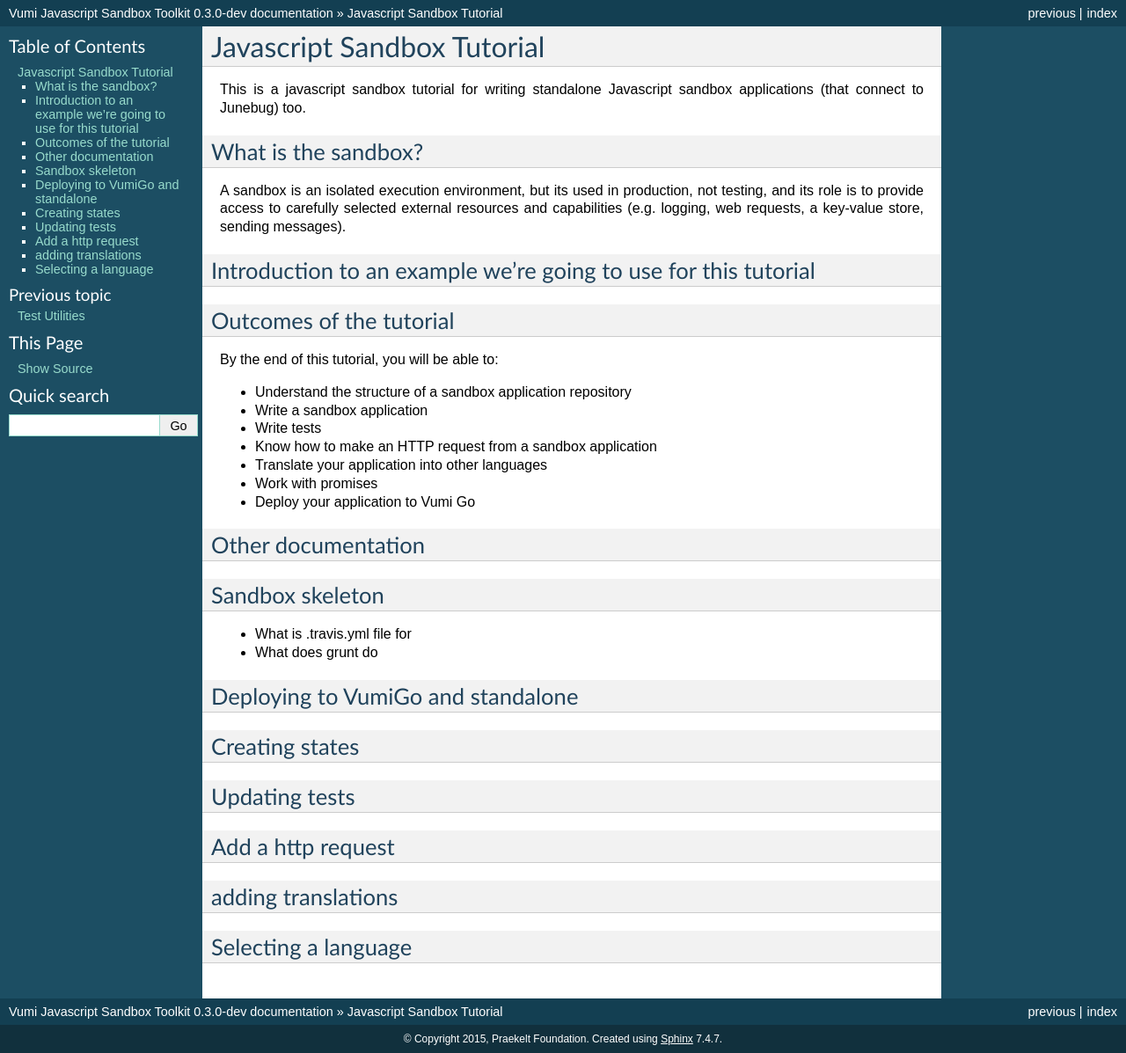
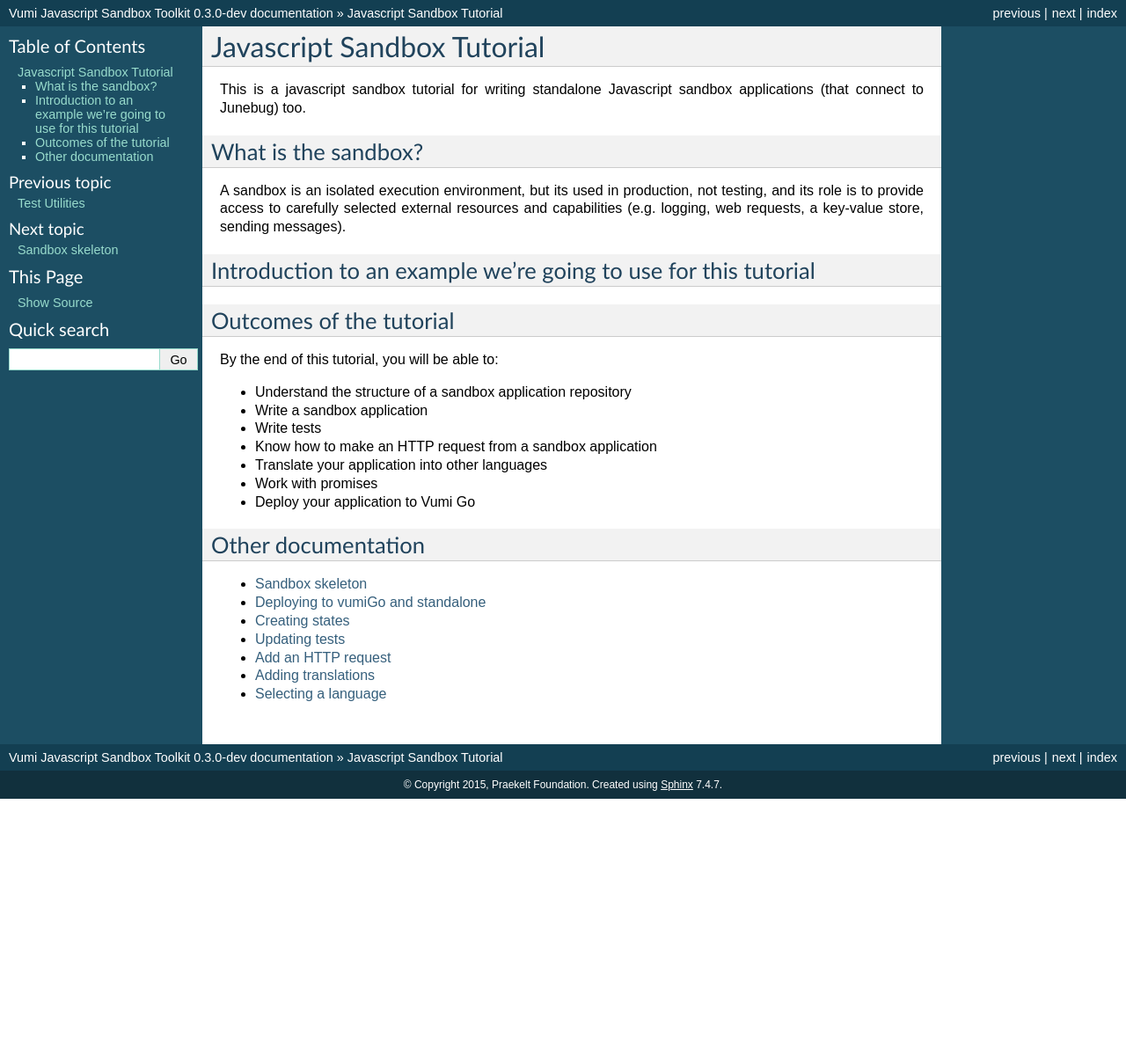
Before and after one commit to praekeltfoundation/vumi-jssandbox-toolkit, a Sphinx documentation site: the page built from docs/tutorial/index.rst, in a window 1280 px wide. Shown: the whole page at 88% size. Built offline with Sphinx 7.4.7, drawn with Linux system fonts in a browser that asks for light colours; after the commit the page ends 908 px from its top, so only the background shows below that.

Commit message:
created a file for each section

```diff
--- /dev/null
+++ b/docs/tutorial/add_an_http_request.rst
@@ -0,0 +1,4 @@
+Add an HTTP request
+===================
+
+This tutorial is under constructions.
--- /dev/null
+++ b/docs/tutorial/adding_translations.rst
@@ -0,0 +1,4 @@
+Adding translations
+===================
+
+This tutorial is under constructions.
--- /dev/null
+++ b/docs/tutorial/creating_states.rst
@@ -0,0 +1,4 @@
+Creating states
+===============
+
+This tutorial is under constructions.
--- /dev/null
+++ b/docs/tutorial/deploying_to_VumiGo_and_standalone.rst
@@ -0,0 +1,4 @@
+Deploying to vumiGo and standalone
+==================================
+
+This tutorial is under constructions.
--- a/docs/tutorial/index.rst
+++ b/docs/tutorial/index.rst
@@ -2,6 +2,7 @@ Javascript Sandbox Tutorial
 ===========================
 
 This is a javascript sandbox tutorial for writing standalone Javascript sandbox applications (that connect to Junebug) too.
+
 
 What is the sandbox?
 --------------------
@@ -30,33 +31,13 @@ By the end of this tutorial, you will be able to:
 Other documentation
 -------------------
 
+.. toctree::
+   :maxdepth: 1
 
-Sandbox skeleton
-----------------
-
-- What is .travis.yml file for
-- What does grunt do
-
-
-Deploying to VumiGo and standalone
-----------------------------------
-
-
-Creating states
----------------
-
-
-Updating tests
---------------
-
-
-Add a http request
-------------------
-
-
-adding translations
--------------------
-
-
-Selecting a language
---------------------
+   sandbox_skeleton.rst
+   deploying_to_VumiGo_and_standalone.rst
+   creating_states.rst
+   updating_tests.rst
+   add_an_http_request.rst
+   adding_translations.rst
+   selecting_a_language.rst
--- /dev/null
+++ b/docs/tutorial/sandbox_skeleton.rst
@@ -0,0 +1,4 @@
+Sandbox skeleton
+================
+
+This tutorial is under constructions.
--- /dev/null
+++ b/docs/tutorial/selecting_a_language.rst
@@ -0,0 +1,4 @@
+Selecting a language
+====================
+
+This tutorial is under constructions.
--- /dev/null
+++ b/docs/tutorial/updating_tests.rst
@@ -0,0 +1,4 @@
+Updating tests
+==============
+
+This tutorial is under constructions.
```
